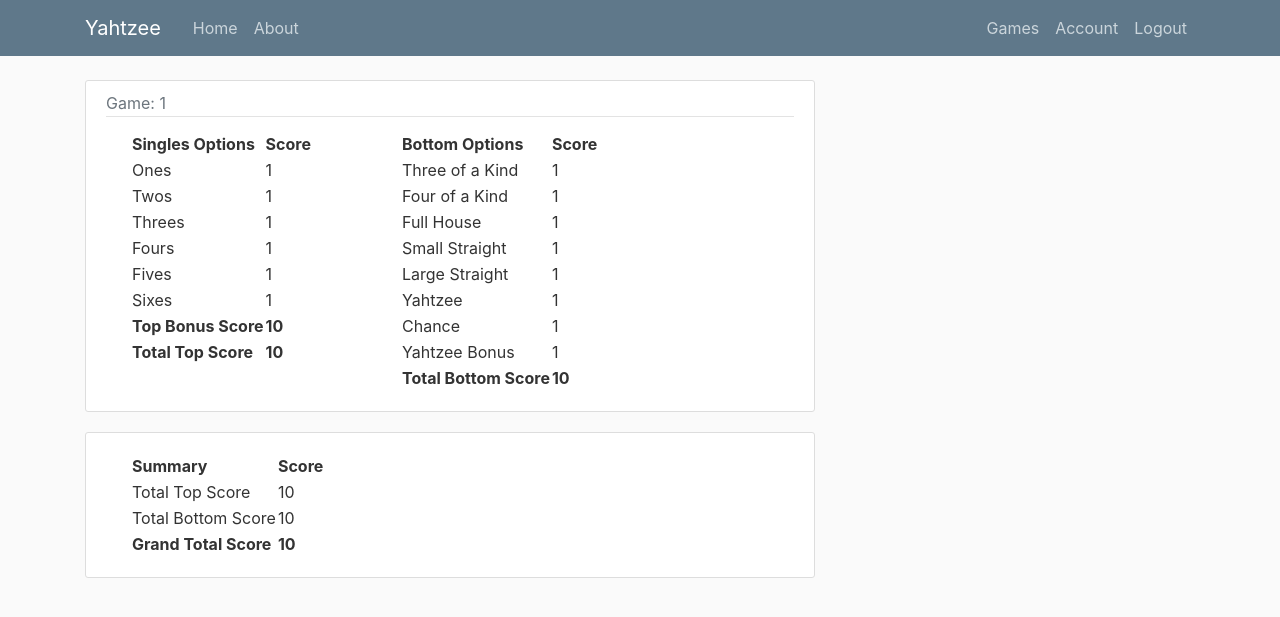
After one commit to pmacking/yahtzee-app, a Flask app: page /games/1 in a window 1280 px wide. The commit adds this page. Shown: the top 617 px of the page. Run offline with Flask 2, Linux system fonts and the light colour scheme; a user stored in the database is signed in; tables that the repository leaves empty hold one stand-in row (values such as "Sample post"); parts of the project's set-up code (start-up, migrations or seed data) failed here and were passed over; some libraries are stand-ins or nearby versions.

Commit message:
Adds score table to games.usergame route

```diff
--- a/yahtzee/games/routes.py
+++ b/yahtzee/games/routes.py
@@ -11,7 +11,7 @@
 logger = logging.getLogger(__name__)
 logger.setLevel(logging.INFO)
 
-formatter = logging.Formatter('%(levelname)s:%(name)s:%(message)s')
+formatter = logging.Formatter('%(asctime)s:%(levelname)s:%(name)s:%(message)s')
 
 file_handler = logging.FileHandler('yahtzee/logs/games.log')
 file_handler.setFormatter(formatter)
@@ -22,9 +22,9 @@
 games = Blueprint('games', __name__)
 
 
-@games.route("/usersgames", methods=['GET', 'POST'])
+@games.route("/games", methods=['GET', 'POST'])
 @login_required
-def usersgames():
+def get_games():
     """
     This function responds to the URL /games
     """
@@ -50,7 +50,7 @@
         try:
             db.session.add(usersgame)
             db.session.commit()
-            flash(f'New Game Started: {game.game_id}.', 'success')
+            flash(f'New Game Started: {game.game_id}', 'success')
             logger.info(f"New UsersGames:{usersgame.users_games_id}")
         except Exception as e:
             logger.exception(f'{e}')
@@ -67,14 +67,15 @@
         order_by(UsersGames.users_games_id.desc()).\
         all()
 
-    return render_template("games.html",
-                           title='Games',
-                           usersgames=usersgames,
-                           form=form
-                           )
+    return render_template(
+        "games.html",
+        title='Games',
+        usersgames=usersgames,
+        form=form
+        )
 
 
-@games.route("/usersgames/<usergame_id>", methods=['GET', 'POST'])
+@games.route("/games/<usergame_id>", methods=['GET', 'POST'])
 @login_required
 def usergame(usergame_id):
     """
@@ -82,5 +83,10 @@
 
     param: users_games_id from UserGames model
     """
+    usergame = UsersGames.query.get_or_404(usergame_id)
 
-    return usergame_id
+    return render_template(
+        "usergame.html",
+        title=usergame.users_games_id,
+        usergame=usergame
+        )
--- a/yahtzee/templates/layout.html
+++ b/yahtzee/templates/layout.html
@@ -32,7 +32,7 @@
             <!-- Navbar Right Side -->
             <div class="navbar-nav">
               {% if current_user.is_authenticated %}
-                <a class="nav-item nav-link" href="{{ url_for('games.usersgames') }}">Games</a>
+                <a class="nav-item nav-link" href="{{ url_for('games.get_games') }}">Games</a>
                 <a class="nav-item nav-link" href="{{ url_for('users.account') }}">Account</a>
                 <a class="nav-item nav-link" href="{{ url_for('users.logout') }}">Logout</a>
               {% else %}
--- /dev/null
+++ b/yahtzee/templates/usergame.html
@@ -0,0 +1,116 @@
+{% extends "layout.html" %}
+{% block content %}
+    <article class="media content-section">
+      <div class="media-body">
+        <div class="article-metadata">
+            <medium class="text-muted">Game: {{ usergame.game_id }}</medium>
+        </div>
+        <div class="container" style="float:left; width:250px; margin:10px">
+            <table>
+                <tr>
+                    <th>Singles Options</th>
+                    <th>Score</th>
+                </tr>
+                <tr>
+                    <td>Ones</td>
+                    <td>{{ usergame.ones }}</td>
+                </tr>
+                <tr>
+                    <td>Twos</td>
+                    <td>{{ usergame.twos }}</td>
+                </tr>
+                <tr>
+                    <td>Threes</td>
+                    <td>{{ usergame.threes }}</td>
+                </tr>
+                <tr>
+                    <td>Fours</td>
+                    <td>{{ usergame.fours }}</td>
+                </tr>
+                <tr>
+                    <td>Fives</td>
+                    <td>{{ usergame.fives }}</td>
+                </tr>
+                <tr>
+                    <td>Sixes</td>
+                    <td>{{ usergame.sixes }}</td>
+                </tr>
+                <tr>
+                    <td style="font-weight:bold">Top Bonus Score</th>
+                    <td style="font-weight:bold">{{ usergame.top_bonus_score }}</th>
+                </tr>
+                <tr>
+                    <td style="font-weight:bold">Total Top Score</th>
+                    <td style="font-weight:bold">{{ usergame.total_top_score }}</th>
+                </tr>
+            </table>
+        </div>
+        <div class="container" style="float:left; width:250px; margin:10px">
+            <table>
+                <tr>
+                    <th>Bottom Options</th>
+                    <th>Score</th>
+                </tr>
+                <tr>
+                    <td>Three of a Kind</td>
+                    <td>{{ usergame.three_of_a_kind }}</td>
+                </tr>
+                <tr>
+                    <td>Four of a Kind</td>
+                    <td>{{ usergame.four_of_a_kind }}</td>
+                </tr>
+                <tr>
+                    <td>Full House</td>
+                    <td>{{ usergame.full_house }}</td>
+                </tr>
+                <tr>
+                    <td>Small Straight</td>
+                    <td>{{ usergame.small_straight }}</td>
+                </tr>
+                <tr>
+                    <td>Large Straight</td>
+                    <td>{{ usergame.large_straight }}</td>
+                </tr>
+                <tr>
+                    <td>Yahtzee</td>
+                    <td>{{ usergame.yahtzee }}</td>
+                </tr>
+                <tr>
+                    <td>Chance</td>
+                    <td>{{ usergame.chance }}</td>
+                </tr>
+                <tr>
+                    <td>Yahtzee Bonus</td>
+                    <td>{{ usergame.yahtzee_bonus }}</td>
+                </tr>
+                <tr>
+                    <td style="font-weight:bold">Total Bottom Score</th>
+                    <td style="font-weight:bold">{{ usergame.total_bottom_score }}</th>
+                </tr>
+            </table>
+        </div>
+      </div>
+    </article>
+    <article class="media content-section">
+        <div class="container" style="float:left; width:250px; margin:10px">
+            <table>
+                <tr>
+                    <th>Summary</th>
+                    <th>Score</th>
+                </tr>
+                <tr>
+                    <td>Total Top Score</td>
+                    <td>{{ usergame.total_top_score }}</td>
+                </tr>
+                <tr>
+                    <td>Total Bottom Score</td>
+                    <td>{{ usergame.total_bottom_score }}</td>
+                </tr>
+                <tr>
+                    <td style="font-weight:bold">Grand Total Score</td>
+                    <td style="font-weight:bold">{{ usergame.grand_total_score }}</td>
+                </tr>
+            </table>
+        </div>
+    </article>
+{% endblock content %}
--- a/yahtzee/users/routes.py
+++ b/yahtzee/users/routes.py
@@ -15,7 +15,7 @@
 logger = logging.getLogger(__name__)
 logger.setLevel(logging.INFO)
 
-formatter = logging.Formatter('%(levelname)s:%(name)s:%(message)s')
+formatter = logging.Formatter('%(asctime)s:%(levelname)s:%(name)s:%(message)s')
 
 file_handler = logging.FileHandler('yahtzee/logs/users.log')
 file_handler.setFormatter(formatter)
```
Also changed, not shown: yahtzee/templates/games.html (+4 -6 lines), data/yahtzee.db.
